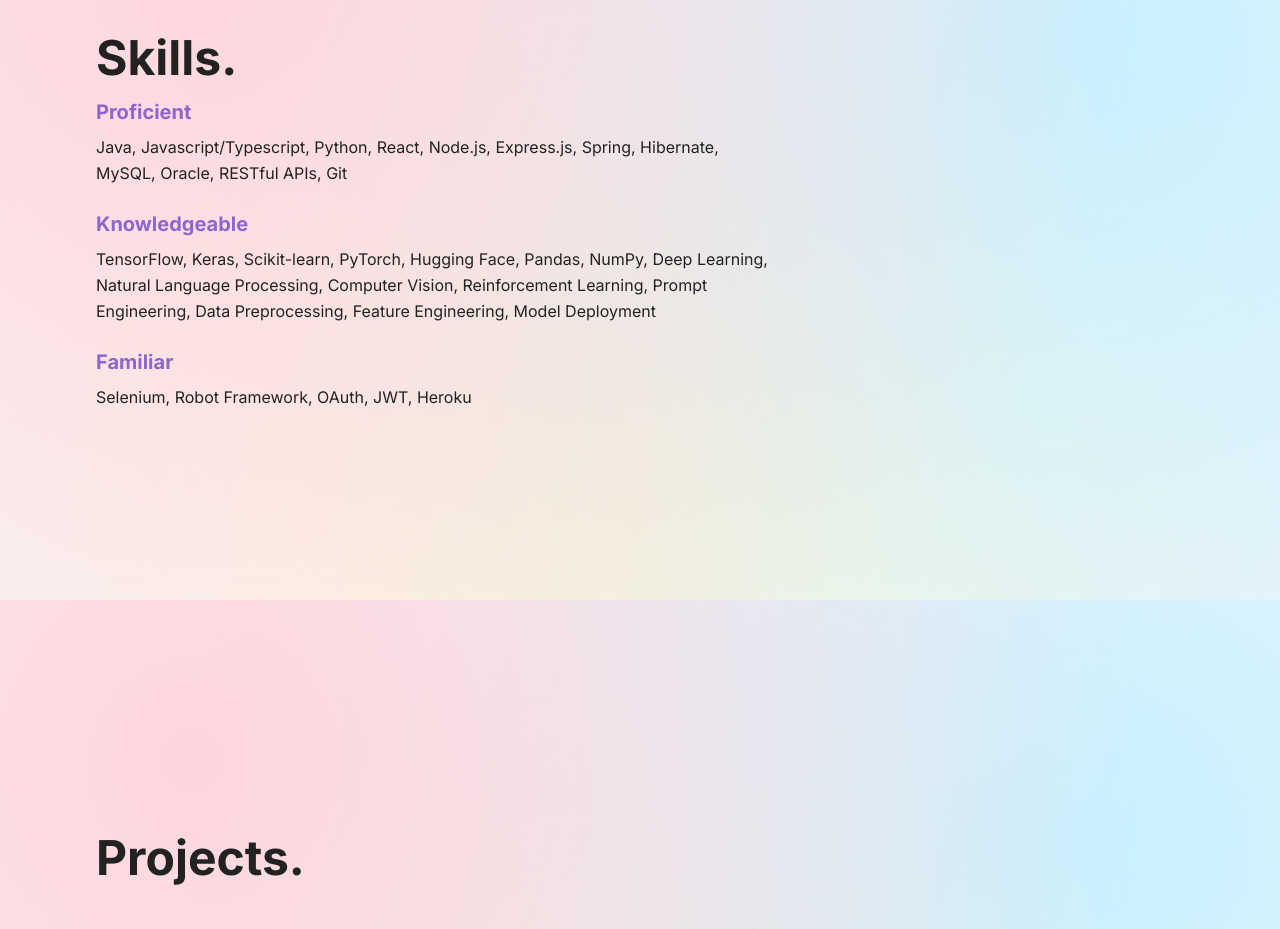
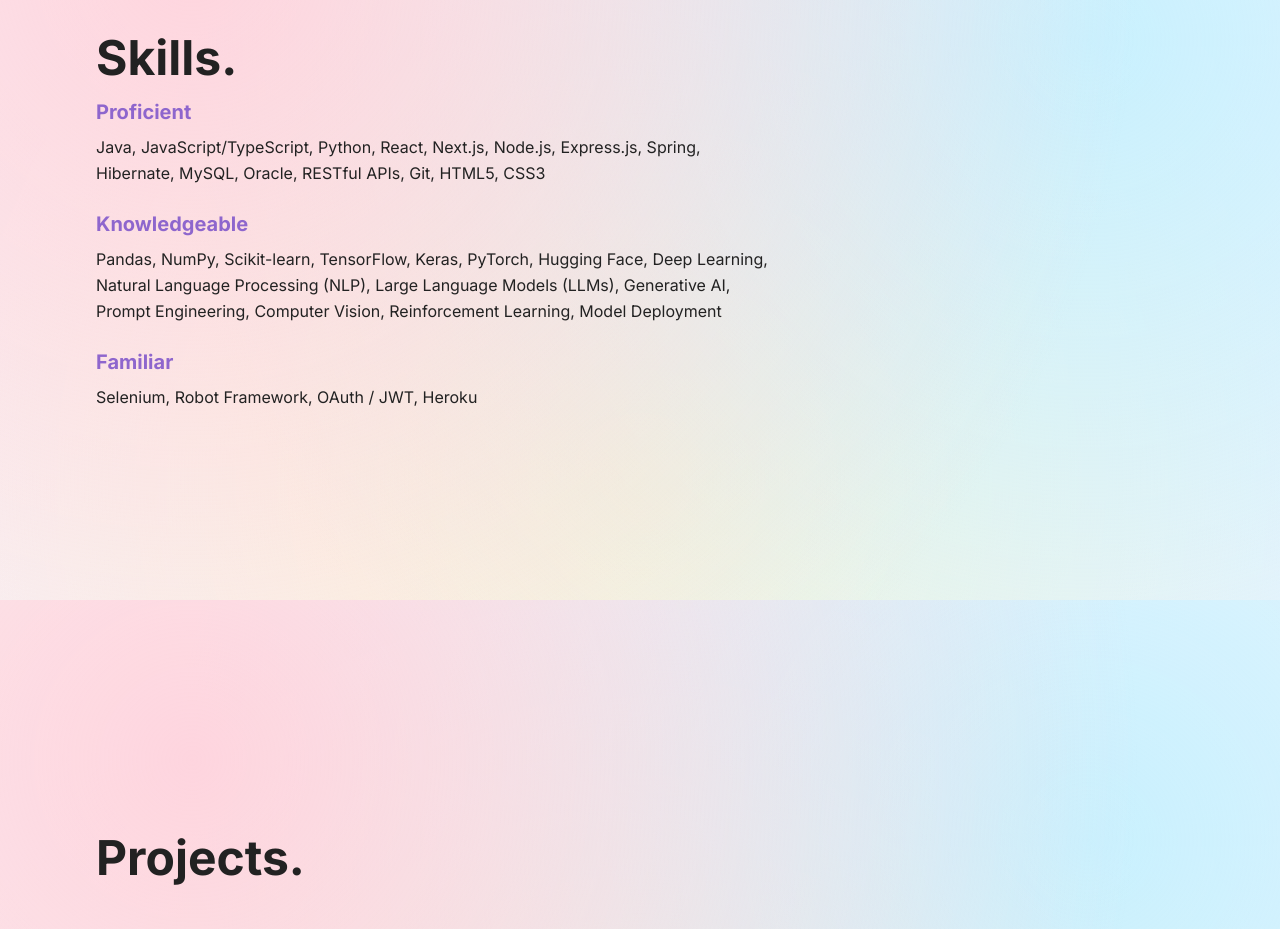
Before and after one commit to angelatyk/angelatyk.github.io, a React (Vite) app: page / in a window 1280 px wide. Shown: the part 1800-2729 px from the top of the page. Built offline with nearby package versions, Linux system fonts and the light colour scheme.

Commit message:
Updated skills and resume.

```diff
--- a/src/pages/Skills.jsx
+++ b/src/pages/Skills.jsx
@@ -6,18 +6,18 @@
 				<div className="skills-list">
 					<div className="skill-category">
 						<h3 className="skill-heading">Proficient</h3>
-						<p>Java, Javascript/Typescript, Python, React, Node.js, Express.js, Spring, Hibernate, MySQL, Oracle, RESTful APIs, Git</p>
+						<p>Java, JavaScript/TypeScript, Python, React, Next.js, Node.js, Express.js, Spring, Hibernate, MySQL, Oracle, RESTful APIs, Git, HTML5, CSS3</p>
 					</div>
 					<div className="skill-category">
 						<h3 className="skill-heading">Knowledgeable</h3>
 						<p>
-							TensorFlow, Keras, Scikit-learn, PyTorch, Hugging Face, Pandas, NumPy, Deep Learning, Natural Language Processing, Computer Vision, Reinforcement Learning, Prompt Engineering, Data
-							Preprocessing, Feature Engineering, Model Deployment
+							Pandas, NumPy, Scikit-learn, TensorFlow, Keras, PyTorch, Hugging Face, Deep Learning, Natural Language Processing (NLP), Large Language Models (LLMs), Generative AI, Prompt Engineering,
+							Computer Vision, Reinforcement Learning, Model Deployment
 						</p>
 					</div>
 					<div className="skill-category">
 						<h3 className="skill-heading">Familiar</h3>
-						<p>Selenium, Robot Framework, OAuth, JWT, Heroku</p>
+						<p>Selenium, Robot Framework, OAuth / JWT, Heroku</p>
 					</div>
 				</div>
 			</div>
```
Also changed, not shown: 1 other file (tests, documents, lock files or other folders).
